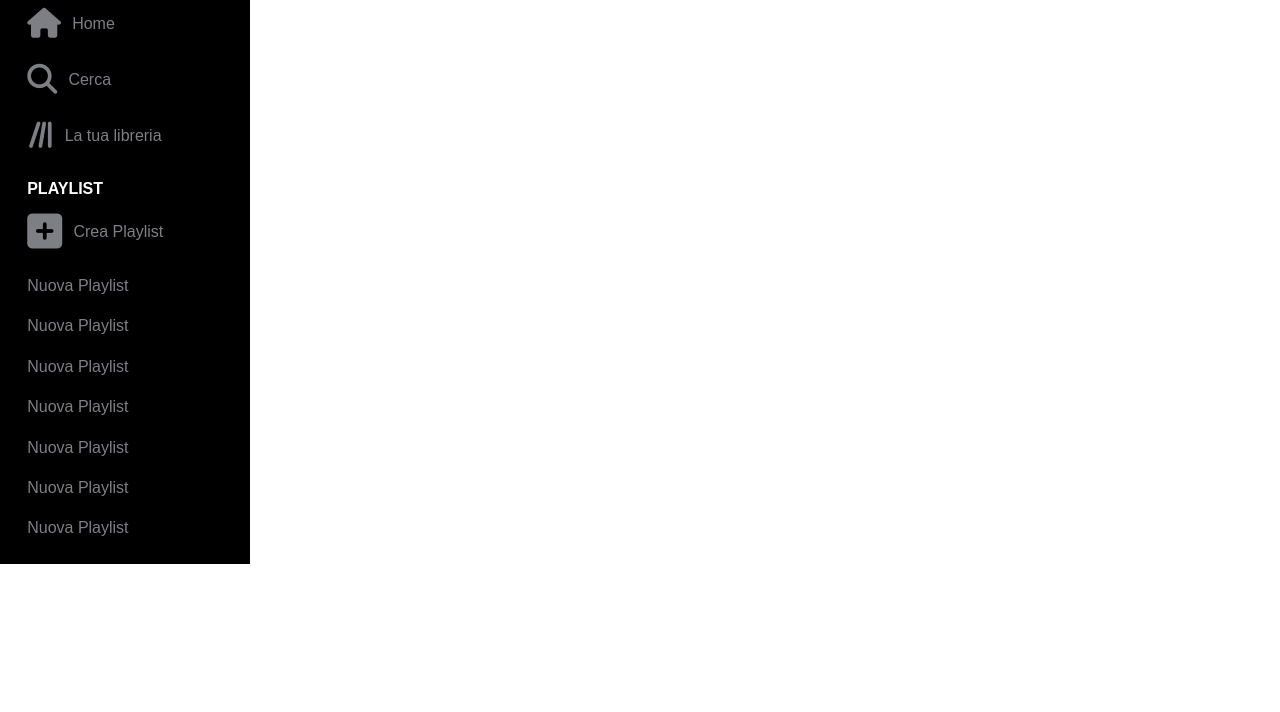
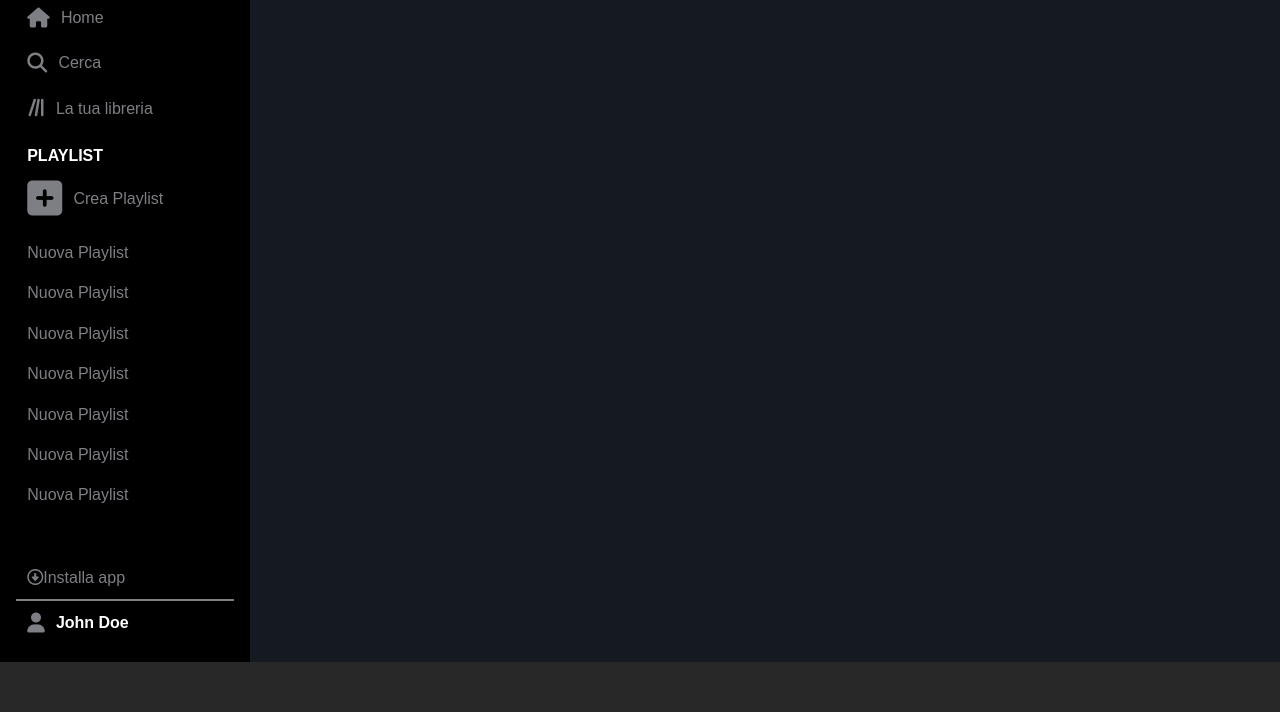
Before and after one commit to Sofia-Citrini/html-css-spotifyweb, a plain HTML site: page index.html in a window 1280 px wide. Shown: the part 88-800 px from the top of the page. Drawn offline with Linux system fonts and the light colour scheme.

Commit message:
completed bottom-sidebar

```diff
--- a/css/style-media.css
+++ b/css/style-media.css
@@ -4,7 +4,8 @@
         padding: 1rem;
     }
 
-    .sidebar-list a {
+    .sidebar-list a,
+    .bottom-sidebar a {
         justify-content: start;
     }
 
@@ -17,15 +18,15 @@
         width: 150px;
     }
 
-    .sidebar-list .list-text{
+    .list-text{
         display: block;
     }
 
-    .sidebar-list .list-icon {
+    .list-icon {
         padding-right: .7rem;
     }
 
-    .middle-sidebar .playlist {
+    .sidebar .middle-sidebar .playlist {
         display: block;
     }
 
@@ -41,6 +42,11 @@
         font-size: 40px;
         padding-right: .7rem;
     }
+
+    .line{
+        width: 100%;
+        border: 1px solid var(--color-tertiary);
+    }
 }
 
 @media screen and (min-width: 768px) {
--- a/css/style.css
+++ b/css/style.css
@@ -51,7 +51,7 @@ a {
     flex-direction: column;
 }
 
-.top-sidebar {
+.sidebar .top-sidebar {
     flex-shrink: 0;
 }
 
@@ -63,7 +63,8 @@ a {
     display: none;
 }
 
-.sidebar-list a {
+.sidebar-list a,
+.bottom-sidebar a {
     color:var(--color-tertiary);
     display: flex;
     padding: .7rem;
@@ -71,27 +72,32 @@ a {
     align-items: center;
 }
 
-.sidebar-list .list-text {
+.list-text {
     display: none;
 }
 
-.sidebar-list .list-icon {
-    font-size: 30px;
+.list-icon {
+    font-size: 20px;
 }
 
-.middle-sidebar {
+.sidebar .middle-sidebar {
     padding-top: 1rem;
     flex-grow: 1;
     overflow: auto;
 }
 
-.middle-sidebar .playlist {
+.sidebar .middle-sidebar .playlist {
     display: none;
 }
 
-.bottom-sidebar {
+.sidebar .bottom-sidebar {
     flex-shrink: 0;
 }
+
+.profile {
+    color: white;
+}
+
 
 /* main-content */
 .main-content {
@@ -104,4 +110,5 @@ a {
 .bottom-container {
     background-color: var(--color-secondary);
     flex-shrink:0;
+    min-height: 50px;
 }
--- a/index.html
+++ b/index.html
@@ -13,7 +13,6 @@
 
 <body>
     <div class="top-container">
-        <main>
         <div class="sidebar">
             <div class="top-sidebar">
                 <ul class="sidebar-list">
@@ -63,11 +62,22 @@
                     </ul>
                 </div>
             </div>
-                <div class="bottom-sidebar"></div>
+            <div class="bottom-sidebar">
+                <a href="#">
+                    <div><i class="fa-regular fa-circle-down"></i></div>
+                    <div class="list-text">Installa app</div>
+                </a>
+                <div class="line"></div>
+                <a href="#">
+                    <div class="list-icon"><i class="fa-solid fa-user"></i></div>
+                    <div class="list-text profile"><strong>John Doe</strong></div>
+                </a>
             </div>
+        </div>
+
         <div class="main-content"></div>
-        </main>
     </div>
+
     <div class="bottom-container"></div>
 </body>
 
```
Lines whose indentation alone changed are shown as unchanged.
